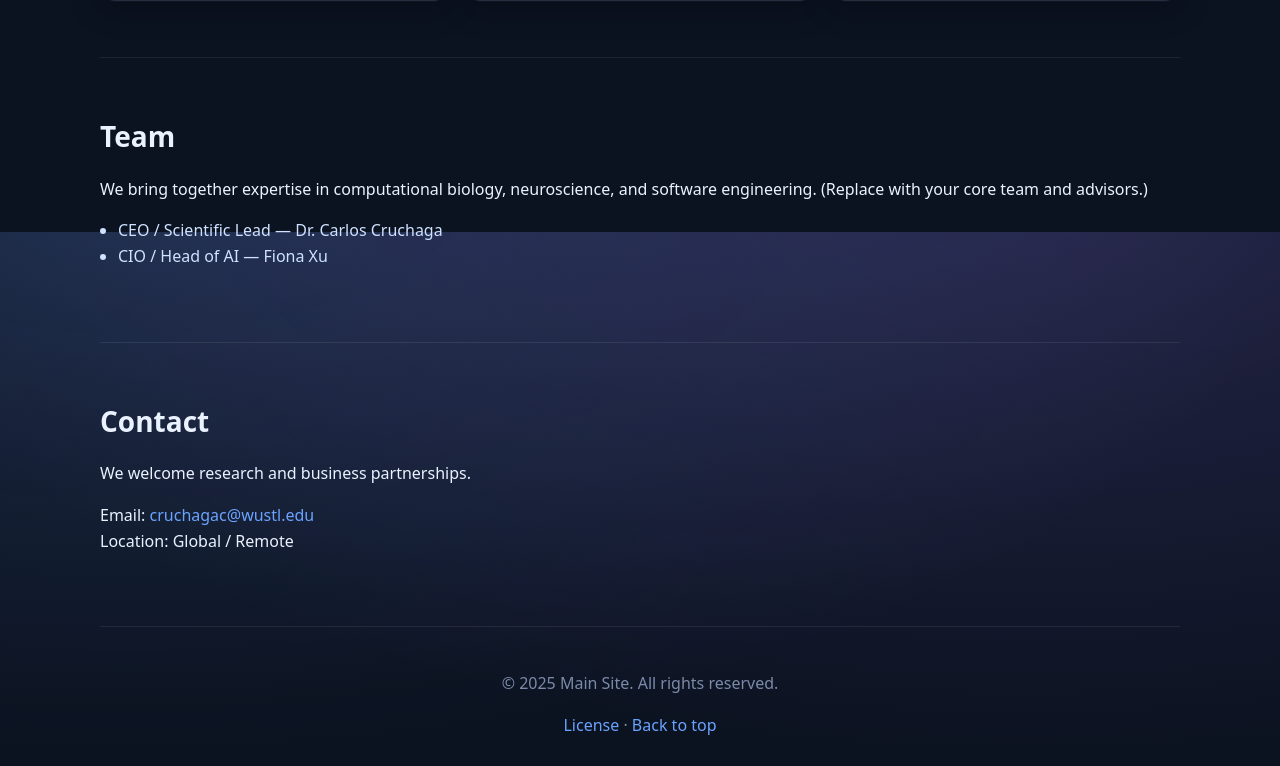
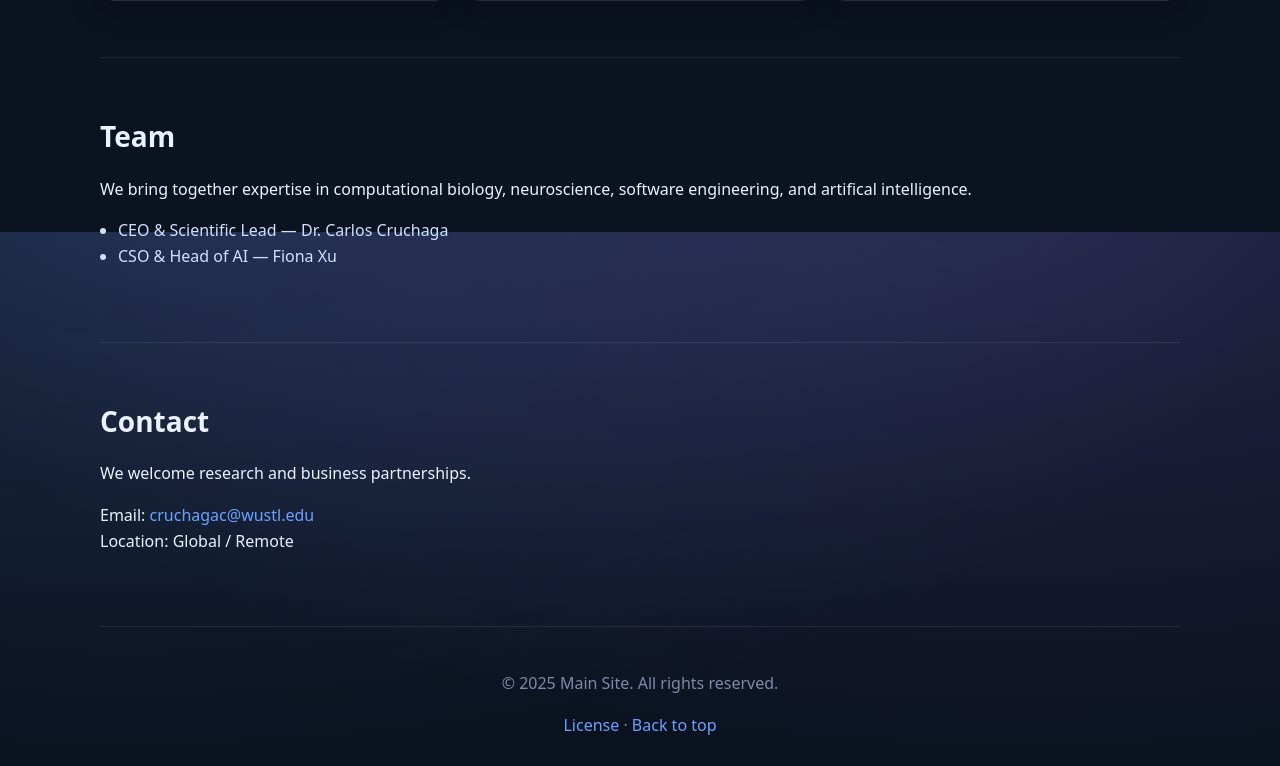
Before and after one commit to YingXu001/Andia_Health_Home, a React (Vite) app: page / in a window 1280 px wide. Shown: the part 1368-2134 px from the top of the page. Built offline with nearby package versions, Linux system fonts and the light colour scheme.

Commit message:
fix app.jsx

```diff
--- a/src/App.jsx
+++ b/src/App.jsx
@@ -52,12 +52,11 @@ export default function App() {
 
         <Section id="team" title="Team">
           <p>
-            We bring together expertise in computational biology, neuroscience, and software engineering.
-            (Replace with your core team and advisors.)
+            We bring together expertise in computational biology, neuroscience, software engineering, and artifical intelligence.
           </p>
           <ul className="list">
-            <li>CEO / Scientific Lead — Dr. Carlos Cruchaga</li>
-            <li>CIO / Head of AI — Fiona Xu</li>
+            <li>CEO & Scientific Lead — Dr. Carlos Cruchaga</li>
+            <li>CSO & Head of AI — Fiona Xu</li>
             {/* <li>Clinical Advisor — Dr. Carlos Cruchaga</li> */}
           </ul>
         </Section>
```
Also changed, not shown: 1 other file (tests, documents, lock files or other folders).
